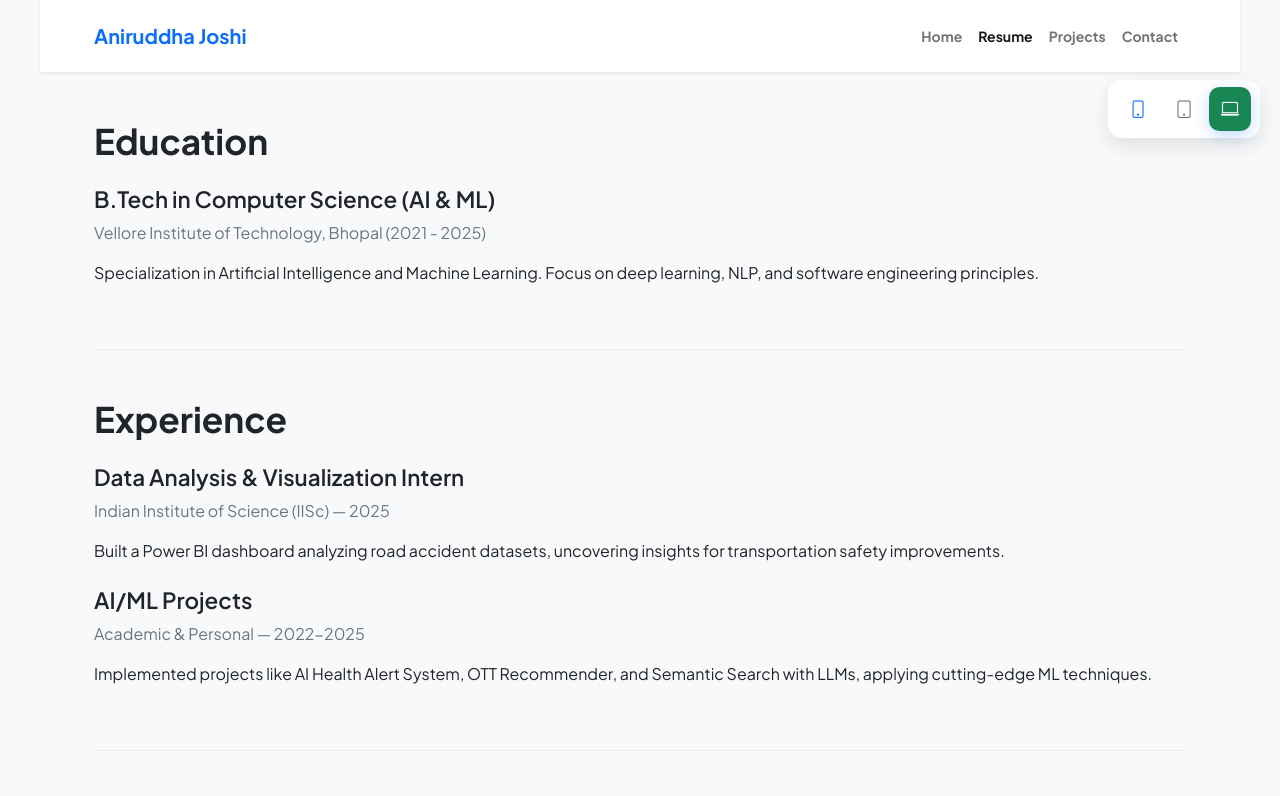
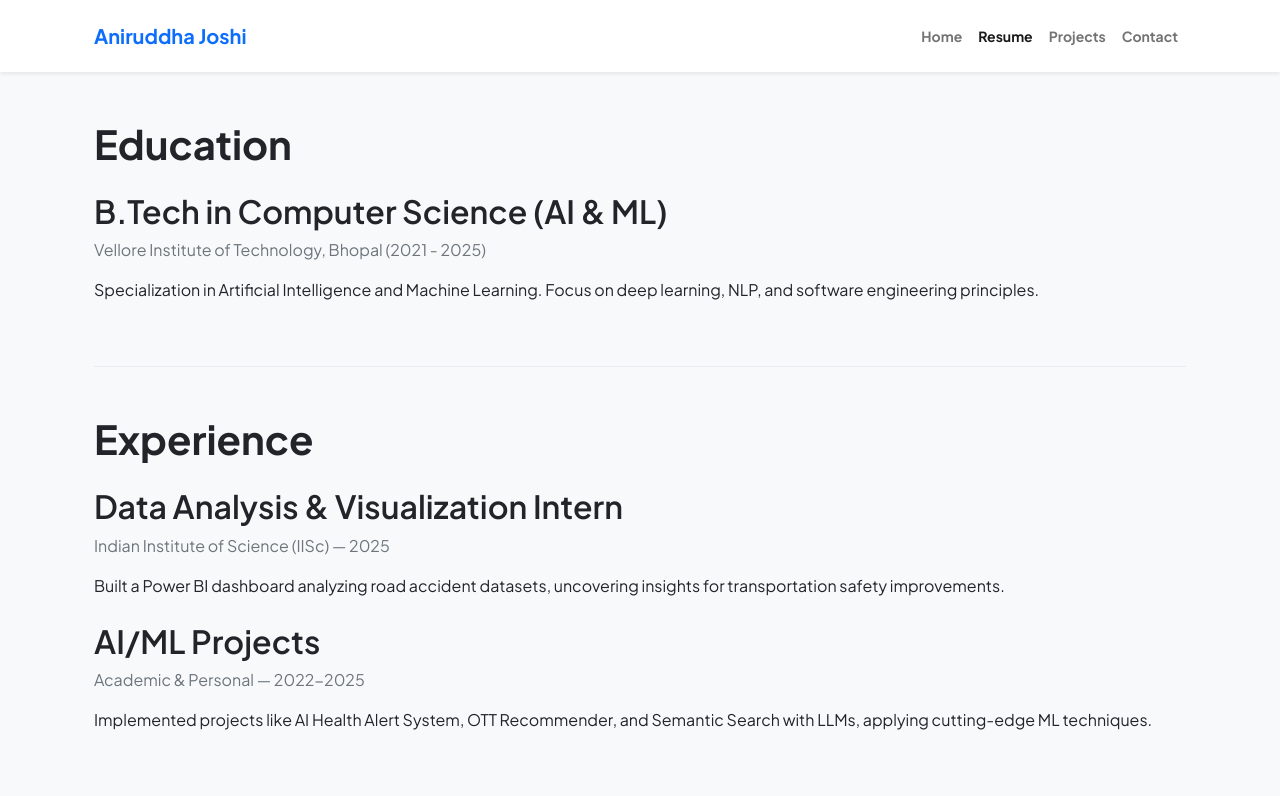
Before and after one commit to AniruddhaJoshi28/AniruddhaJoshiPortfolio, a website: page resume.html in a window 1280 px wide. Shown: the top 796 px of the page. Drawn offline with nearby package versions, Linux system fonts and the light colour scheme.

Commit message:
resume.html

```diff
--- a/resume.html
+++ b/resume.html
@@ -18,65 +18,9 @@
   <link href="https://cdn.jsdelivr.net/npm/bootstrap@5.2.3/dist/css/bootstrap.min.css" rel="stylesheet" />
 
   <style>
-    :root { --transition-speed: .5s; }
-
     body {
       font-family: 'Plus Jakarta Sans', sans-serif;
       background: #f8f9fa;
-    }
-
-    /* --- Frame adjustments for preview modes --- */
-    #previewFrame {
-      margin: 0 auto;
-      transition: all var(--transition-speed) ease-in-out;
-      --fs-base: 1rem;
-      --fs-h1: 2.2rem;
-      --fs-h2: 1.4rem;
-    }
-
-    #previewFrame.device-pc { max-width: 1200px; }
-    #previewFrame.device-tablet {
-      max-width: 768px;
-      --fs-base: 0.95rem;
-      --fs-h1: 1.9rem;
-      --fs-h2: 1.2rem;
-    }
-    #previewFrame.device-mobile {
-      max-width: 420px;
-      --fs-base: 0.9rem;
-      --fs-h1: 1.6rem;
-      --fs-h2: 1.05rem;
-    }
-
-    /* Scoped font scaling */
-    #previewFrame .site { font-size: var(--fs-base); }
-    #previewFrame .site h1 { font-size: var(--fs-h1); }
-    #previewFrame .site h2 { font-size: var(--fs-h2); }
-
-    /* Floating toggle bar */
-    .mode-toggle {
-      position: fixed;
-      top: 80px;
-      right: 20px;
-      z-index: 1050;
-      background: rgba(255,255,255,.95);
-      backdrop-filter: blur(6px);
-      padding: 8px 10px;
-      border-radius: 14px;
-      box-shadow: 0 8px 20px rgba(0,0,0,.1);
-      display: flex;
-      gap: 6px;
-    }
-    .mode-toggle .btn {
-      border: none;
-      border-radius: 10px;
-      padding: .5rem .7rem;
-      font-size: 1.1rem;
-      transition: all .25s ease;
-    }
-    .mode-toggle .btn.active {
-      transform: scale(1.05);
-      box-shadow: 0 4px 14px rgba(13,110,253,.25);
     }
 
     /* Resume Sections */
@@ -92,29 +36,18 @@
       transition: all .6s ease;
     }
 
-    /* Icons */
-    .resume-section li i {
-      margin-right: 8px;
+    /* CTA Gradient */
+    .bg-gradient-primary-to-secondary {
+      background: linear-gradient(135deg, #4f46e5 0%, #ec4899 100%);
     }
 
-    /* CTA */
-    .bg-gradient-primary-to-secondary {
-      background: linear-gradient(135deg, #4f46e5 0%, #ec4899 100%);
+    /* View Button */
+    .view-btn {
+      margin-top: 2rem;
     }
   </style>
 </head>
 <body>
-  <!-- Mode Toggle -->
-  <div class="mode-toggle">
-    <button id="btnMobile" class="btn btn-outline-primary" onclick="setMode('mobile')" title="Mobile"><i class="bi bi-phone"></i></button>
-    <button id="btnTablet" class="btn btn-outline-secondary" onclick="setMode('tablet')" title="Tablet"><i class="bi bi-tablet"></i></button>
-    <button id="btnPC" class="btn btn-outline-success active" onclick="setMode('pc')" title="PC"><i class="bi bi-laptop"></i></button>
-  </div>
-
-  <!-- Preview Frame -->
-  <div id="previewFrame" class="device-pc">
-    <div class="site d-flex flex-column min-vh-100">
-
   <!-- Navbar -->
   <nav class="navbar navbar-expand-lg navbar-light bg-white py-3 shadow-sm">
     <div class="container px-4">
@@ -138,7 +71,7 @@
     <div class="container px-4">
 
       <!-- Education -->
-          <section class="resume-section">
+      <section class="resume-section show">
         <h1 class="fw-bold mb-4">Education</h1>
         <h2 class="fw-semibold">B.Tech in Computer Science (AI & ML)</h2>
         <p class="text-muted">Vellore Institute of Technology, Bhopal (2021 - 2025)</p>
@@ -146,7 +79,7 @@
       </section>
 
       <!-- Experience -->
-          <section class="resume-section">
+      <section class="resume-section show">
         <h1 class="fw-bold mb-4">Experience</h1>
         <div class="mb-4">
           <h2 class="fw-semibold">Data Analysis & Visualization Intern</h2>
@@ -161,7 +94,7 @@
       </section>
 
       <!-- Skills -->
-          <section class="resume-section">
+      <section class="resume-section show">
         <h1 class="fw-bold mb-4">Skills</h1>
         <ul class="list-unstyled">
           <li><i class="bi bi-cpu text-primary"></i> Python, Java, C/C++</li>
@@ -173,12 +106,20 @@
       </section>
 
       <!-- Certifications -->
-          <section class="resume-section">
+      <section class="resume-section show">
         <h1 class="fw-bold mb-4">Certifications</h1>
         <p>✔ Microsoft Certified: Azure AI Fundamentals</p>
         <p>✔ Google Cloud ML Engineer Track</p>
         <p>✔ Data Science with Python (Coursera)</p>
       </section>
+
+      <!-- View Resume Button -->
+      <div class="text-center view-btn">
+        <a href="https://acrobat.adobe.com/id/urn:aaid:sc:ap:7b841c8d-1133-48e6-9a83-a0fe9049970d" target="_blank" class="btn btn-primary btn-lg">
+          <i class="bi bi-eye"></i> View Resume (PDF)
+        </a>
+      </div>
+
     </div>
   </main>
 
@@ -203,30 +144,8 @@
       </div>
     </div>
   </footer>
-    </div>
-  </div>
 
   <!-- Bootstrap JS -->
   <script src="https://cdn.jsdelivr.net/npm/bootstrap@5.2.3/dist/js/bootstrap.bundle.min.js"></script>
-  <script>
-    function setMode(mode) {
-      const frame = document.getElementById('previewFrame');
-      const btns = { mobile: 'btnMobile', tablet: 'btnTablet', pc: 'btnPC' };
-      frame.className = 'device-' + mode;
-
-      Object.keys(btns).forEach(key => {
-        document.getElementById(btns[key]).classList.toggle('active', key === mode);
-      });
-
-      // Animate resume sections
-      const sections = document.querySelectorAll('.resume-section');
-      sections.forEach((sec, i) => {
-        sec.classList.remove('show');
-        setTimeout(() => sec.classList.add('show'), i * 200);
-      });
-    }
-
-    document.addEventListener('DOMContentLoaded', () => setMode('pc'));
-  </script>
 </body>
 </html>
```
Lines whose indentation alone changed are shown as unchanged.
